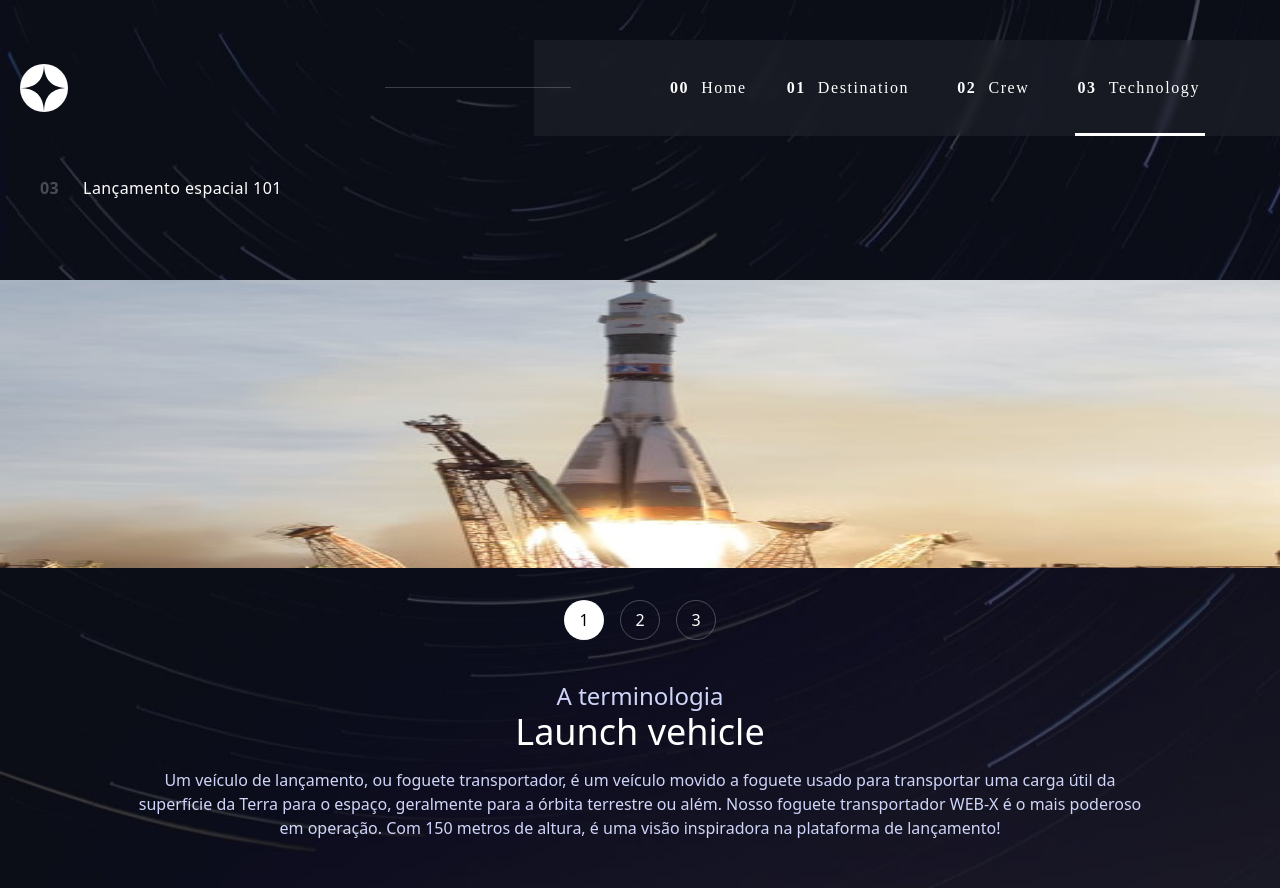
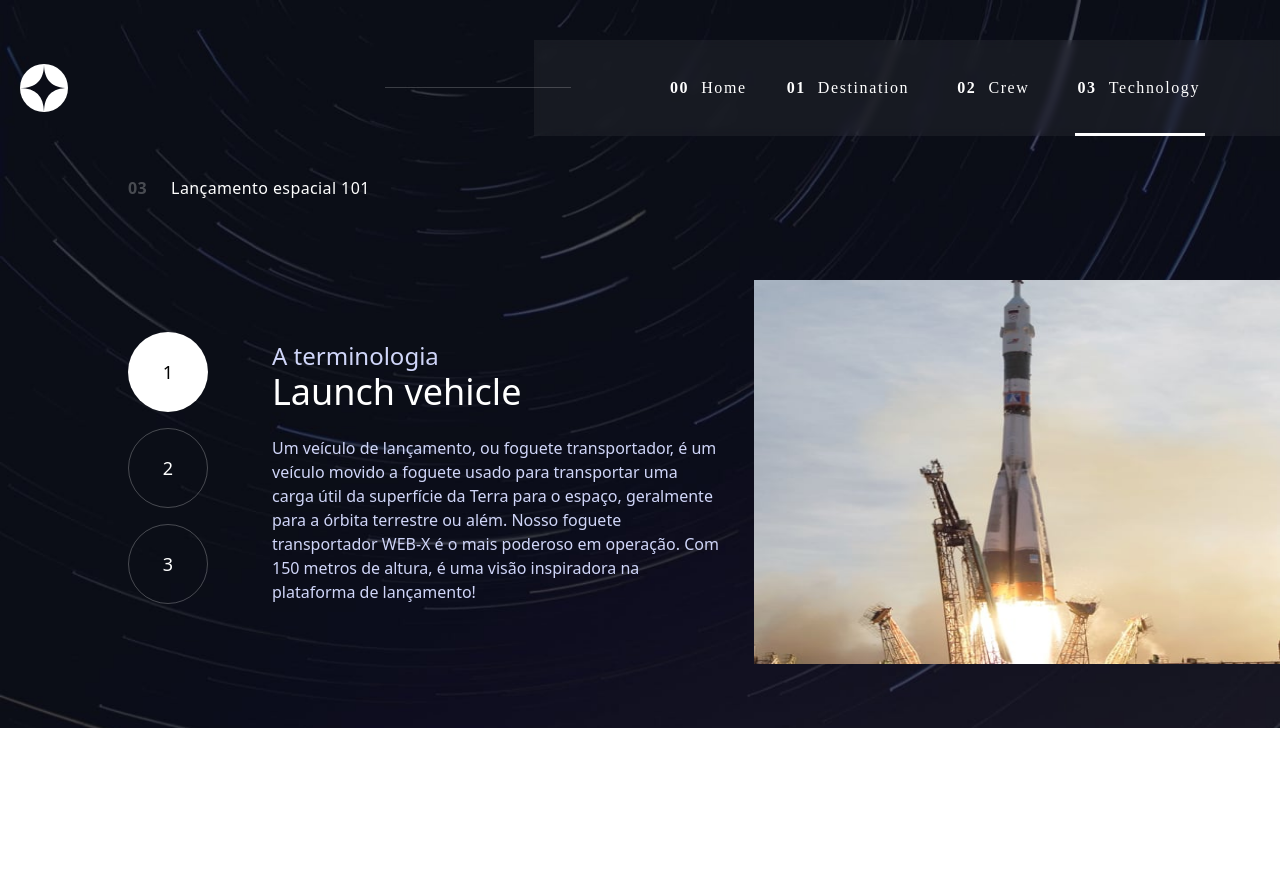
Before and after one commit to Daniel-san8/Nasa, a React (Vite) app: page /technology in a window 1280 px wide. After the commit the page ends 800 px from the top, so only its background shows below. Built offline with nearby package versions, Linux system fonts and the light colour scheme; a web font is replaced by a local one.

Commit message:
responsivo lg technology

```diff
--- a/src/Components/Technology.tsx
+++ b/src/Components/Technology.tsx
@@ -9,9 +9,9 @@ const Technology = () => {
   const elementoUl = React.useRef<HTMLUListElement>(null);
 
   const estadoActive =
-    "bg-white w-10 h-10 flex justify-center items-center rounded-3xl cursor-pointer";
+    "bg-white w-10 h-10 flex justify-center items-center rounded-3xl cursor-pointer lg:w-20 lg:h-20 lg:rounded-full lg:text-lg";
   const estadoOff =
-    "flex justify-center items-center w-10 h-10 border border-white border-opacity-25 rounded-3xl text-white cursor-pointer";
+    "flex justify-center items-center w-10 h-10 border border-white border-opacity-25 rounded-3xl text-white cursor-pointer lg:w-20 lg:h-20 lg:rounded-full lg:text-lg";
 
   const [largura, setLargura] = React.useState(0);
 
@@ -26,7 +26,7 @@ const Technology = () => {
   React.useEffect(() => {
     window.addEventListener("resize", atualizaImage);
 
-    if (largura >= 768) {
+    if (largura >= 768 && largura <= 1024) {
       setImage("landscape");
     } else setImage("portrait");
 
@@ -50,19 +50,23 @@ const Technology = () => {
   if (!data) return null;
   return (
     <div className="flex flex-col items-center h-full">
-      <h1 className="text-white tracking-wide pt-6 pb-20 md:self-start md:px-10 md:pt-10">
+      <h1 className="text-white tracking-wide pt-6 pb-20 md:self-start md:px-10 md:pt-10 lg:pl-32">
         <span className="font-bold opacity-25 pr-6 lg:text-nowrap">03</span>
         Lançamento espacial 101
       </h1>
 
+      <div className="flex flex-col lg:flex-row-reverse lg:items-center lg:pl-32 lg:pb-16">
         <div className="w-full">
           <img
-          className="h-72 w-screen"
+            className="h-72 w-full lg:h-96"
             src={`${data?.technology[indice].images[image]}`}
           />
         </div>
 
-      <ul className="flex gap-x-4 pt-8 pb-10" ref={elementoUl}>
+        <ul
+          className="flex gap-x-4 pt-8 pb-10 lg:flex-col lg:gap-y-4 lg:order-1 lg:pr-16"
+          ref={elementoUl}
+        >
           <li className={estadoActive} onClick={atualizaComponentes}>
             1
           </li>
@@ -74,14 +78,15 @@ const Technology = () => {
           </li>
         </ul>
 
-      <div className="flex flex-col items-center ">
+        <div className="flex flex-col items-center lg:items-start lg:w-11/12">
           <h2 className="text-2xl text-blue-secondary  ">A terminologia</h2>
           <h3 className="text-4xl text-white ">
             {data.technology[indice]?.name}
           </h3>
-        <p className="text-center text-blue-secondary leading-6 pt-4 px-6 pb-12 md:px-32">
+          <p className="text-center text-blue-secondary leading-6 pt-4 px-6 pb-12 md:px-32 lg:p-0 lg:text-start lg:pt-6 lg:pr-8">
             {data.technology[indice]?.description}
           </p>
+        </div>
       </div>
     </div>
   );
```
Lines whose indentation alone changed are shown as unchanged.
